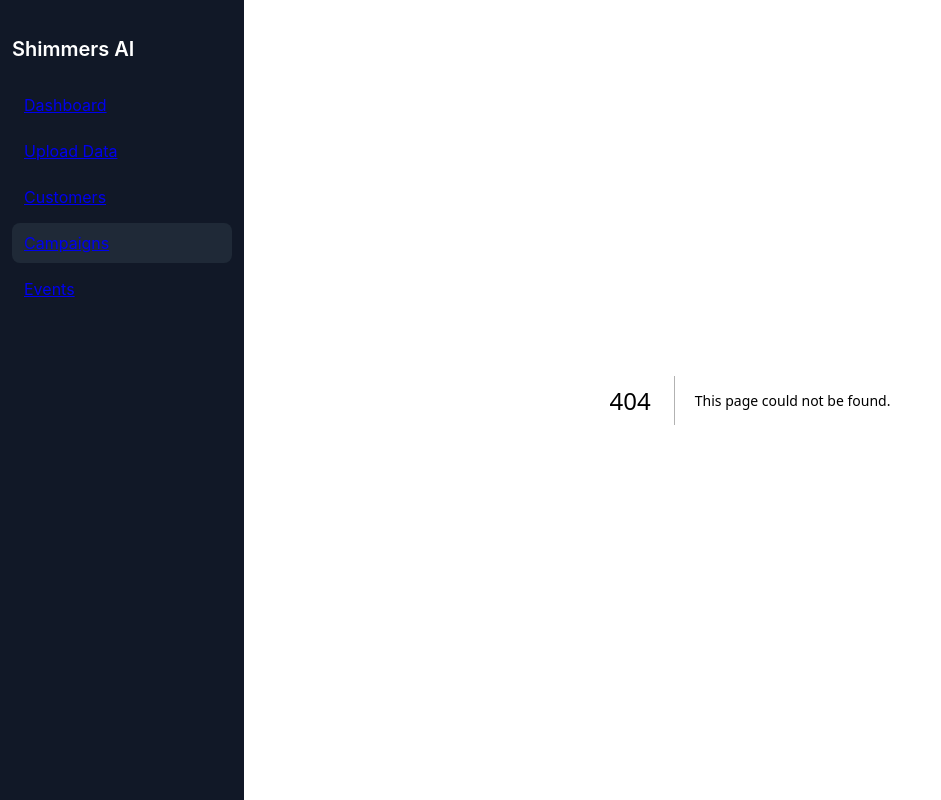
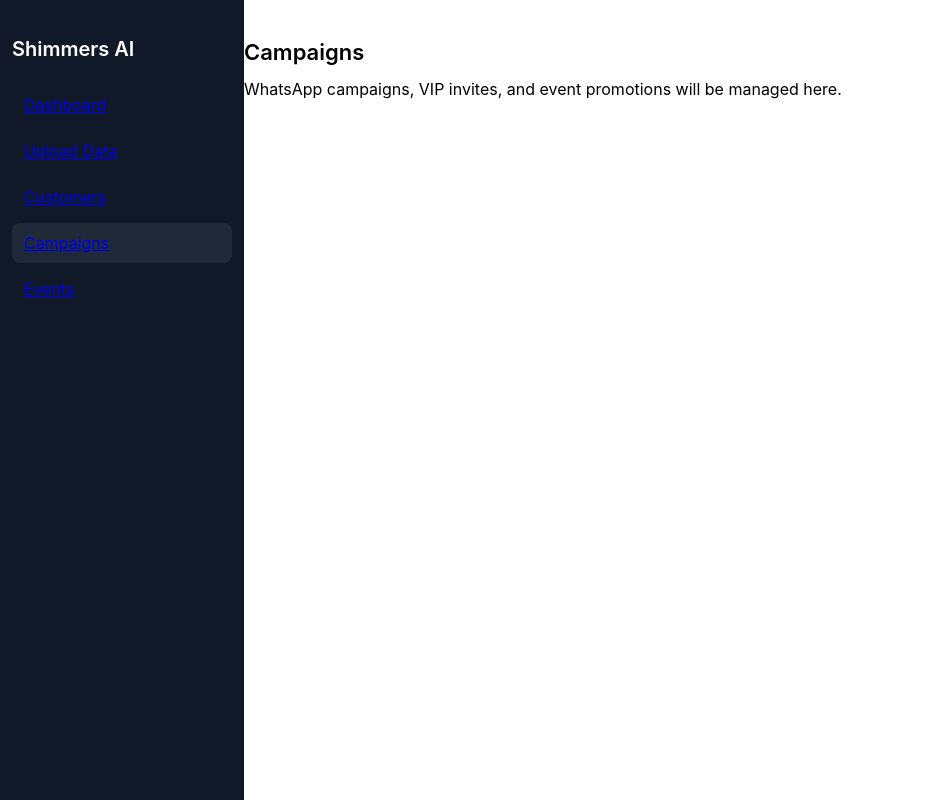
Before and after one commit to intelligencefordm-glitch/shimmers-sales-intel, a Next.js app: page /campaigns in a window 1280 px wide. Before the commit this address had no page. Shown: the whole page, without its empty margins (0-941 px from the left). Built offline with nearby package versions, Linux system fonts and the light colour scheme.

Commit message:
Create page.tsx

```diff
--- /dev/null
+++ b/app/campaigns/page.tsx
@@ -0,0 +1,10 @@
+export default function CampaignsPage() {
+  return (
+    <div style={{ padding: "24px" }}>
+      <h1 style={{ fontSize: "22px", fontWeight: 600 }}>Campaigns</h1>
+      <p style={{ marginTop: "10px" }}>
+        WhatsApp campaigns, VIP invites, and event promotions will be managed here.
+      </p>
+    </div>
+  );
+}
```
